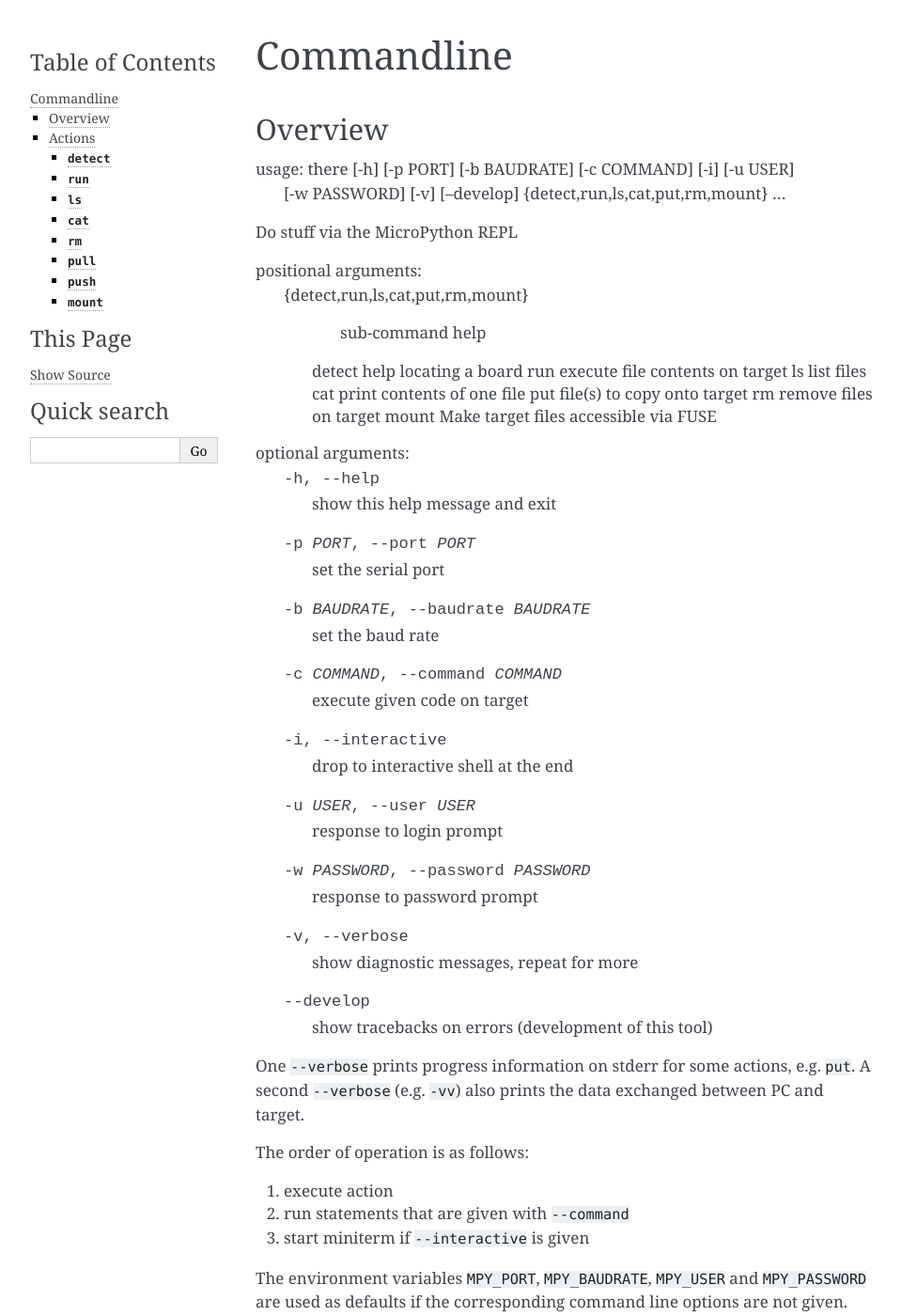
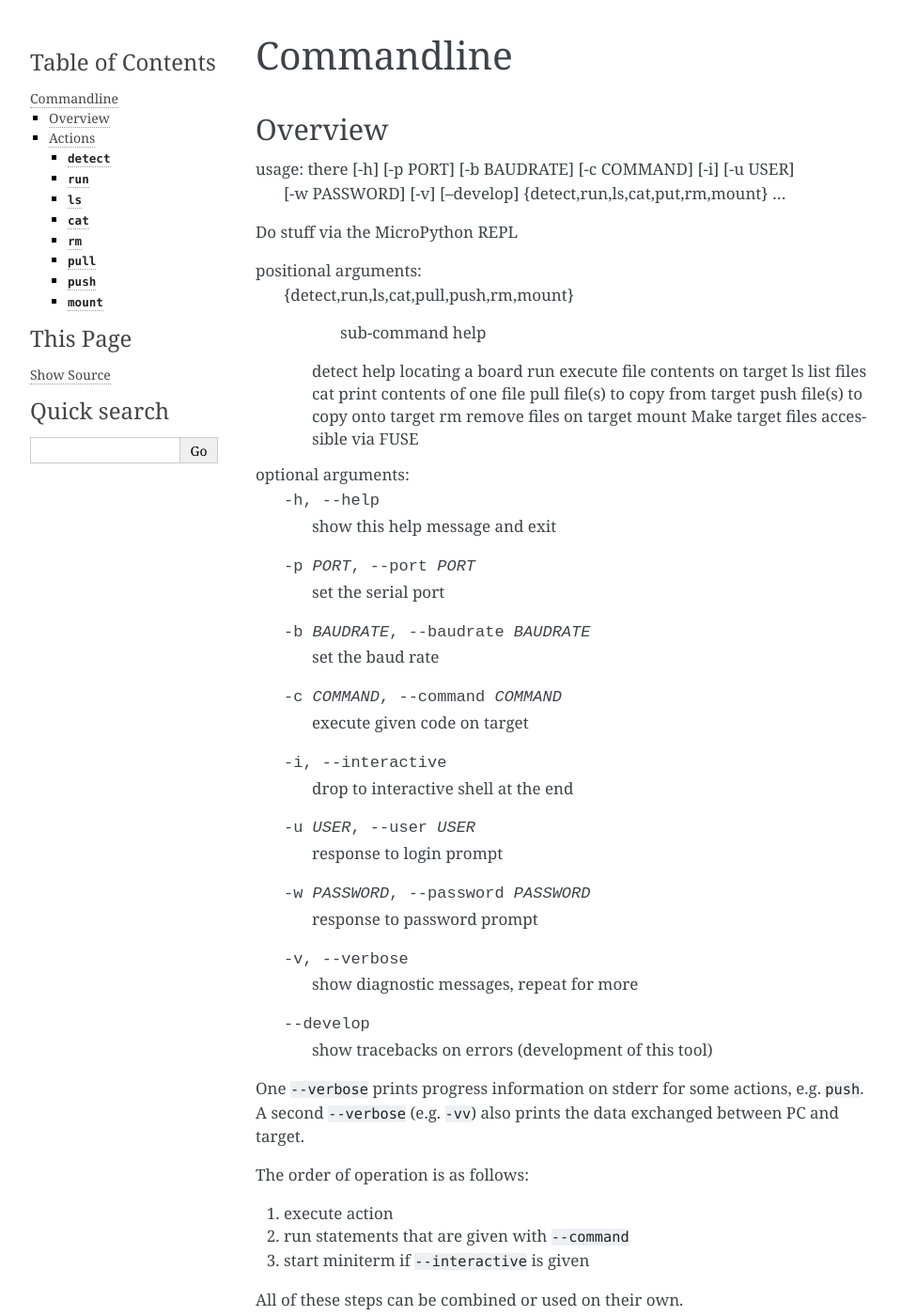
Before and after one commit to zsquareplusc/mpy-repl-tool, a Sphinx documentation site: the page built from documentation/commandline.rst, in a window 1280 px wide and 1400 px high. Shown: the whole window at 94% size, without its empty margins (148-1107 px from the left). Built offline with Sphinx 7.4.7, drawn with Linux system fonts in a browser that asks for light colours; some of the changed text lies outside the part shown.

Commit message:
docs: update

```diff
--- a/documentation/commandline.rst
+++ b/documentation/commandline.rst
@@ -11,13 +11,14 @@ usage: there [-h] [-p PORT] [-b BAUDRATE] [-c COMMAND] [-i] [-u USER]
 Do stuff via the MicroPython REPL
 
 positional arguments:
-  {detect,run,ls,cat,put,rm,mount}
+  {detect,run,ls,cat,pull,push,rm,mount}
                         sub-command help
     detect              help locating a board
     run                 execute file contents on target
     ls                  list files
     cat                 print contents of one file
-    put                 file(s) to copy onto target
+    pull                file(s) to copy from target
+    push                file(s) to copy onto target
     rm                  remove files on target
     mount               Make target files accessible via FUSE
 
@@ -37,7 +38,7 @@ optional arguments:
 
 
 One ``--verbose`` prints progress information on stderr for some actions, e.g.
-``put``. A second ``--verbose`` (e.g. ``-vv``) also prints the data exchanged
+``push``. A second ``--verbose`` (e.g. ``-vv``) also prints the data exchanged
 between PC and target.
 
 The order of operation is as follows:
@@ -45,6 +46,8 @@ The order of operation is as follows:
 1) execute action
 2) run statements that are given with ``--command``
 3) start miniterm if ``--interactive`` is given
+
+All of these steps can be combined or used on their own.
 
 The environment variables ``MPY_PORT``, ``MPY_BAUDRATE``, ``MPY_USER`` and
 ``MPY_PASSWORD`` are used as defaults if the corresponding command line options
@@ -62,6 +65,7 @@ prompt after connecting. This is useful when connecting to a WiPy via telnet.
 
 Actions
 =======
+
 ``detect``
 ----------
 Help finding MicroPython boards.
@@ -102,11 +106,12 @@ such as the file size.
 usage: there ls [-h] [-l] [PATH [PATH ...]]
 
 positional arguments:
-  PATH        paths to list
+  PATH                  paths to list
 
 optional arguments:
-  -h, --help  show this help message and exit
-  -l, --long  show more info
+  -h, --help            show this help message and exit
+  -l, --long            show more info
+  -r, --recursive       list contents of directories
 
 
 The file date is often not very useful as most micropython boards do not have a
@@ -132,10 +137,13 @@ Remove files on target.
 usage: there rm [-h] PATH [PATH ...]
 
 positional arguments:
-  PATH        filename on target
+  PATH                  filename on target
 
 optional arguments:
-  -h, --help  show this help message and exit
+  -h, --help            show this help message and exit
+  -f, --force           delete anyway / no error if not existing
+  -r, --recursive       remove directories recursively
+  --dry-run             do not actually create anything on target
 
 
 ``pull``
--- a/documentation/getting_started.rst
+++ b/documentation/getting_started.rst
@@ -51,6 +51,9 @@ Usage examples
     # copy multiple files from computer to target
     python3 -m there push *.py /flash
 
+    # backup all the files on the pc
+    python3 -m there pull -r \* backup
+
 Adding a ``-i`` starts a serial terminal::
 
     python3 -m there -i
```
Also changed, not shown: other parts of documentation/getting_started.rst (+1 -1 lines).
